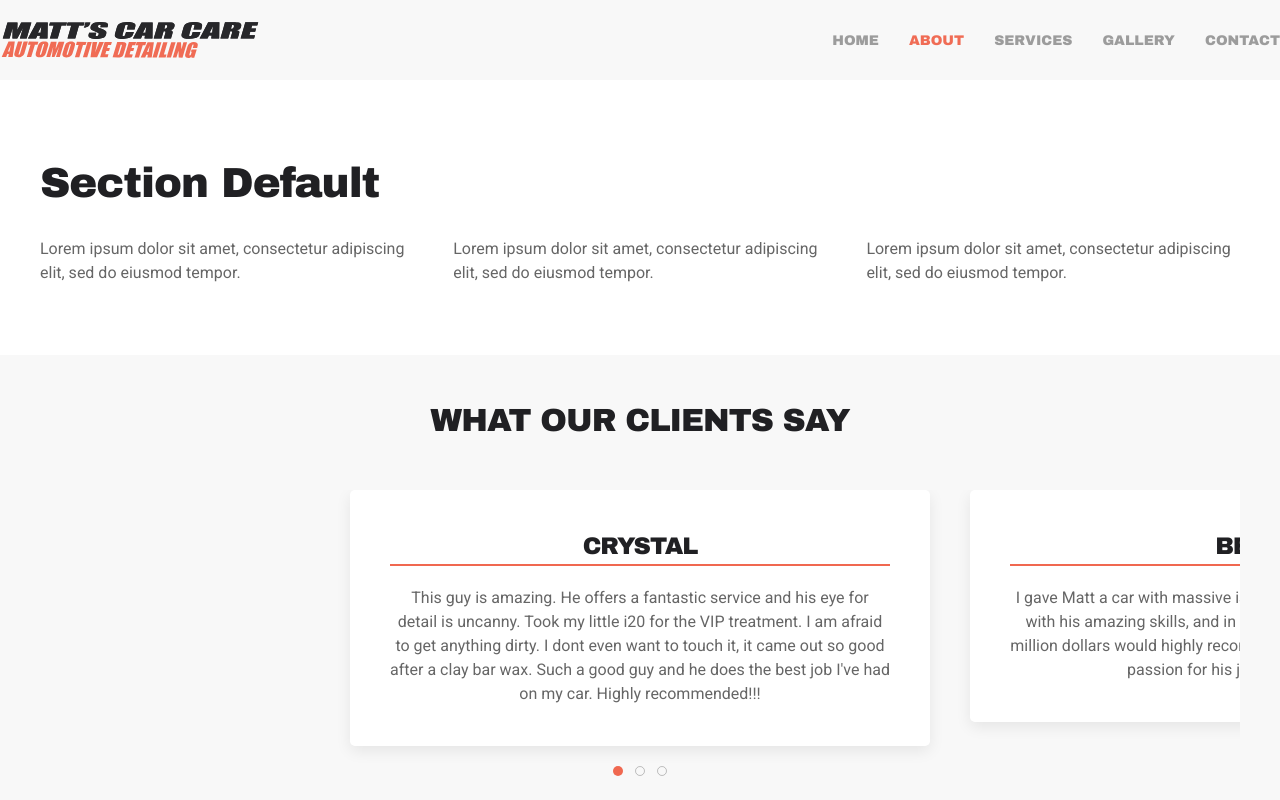
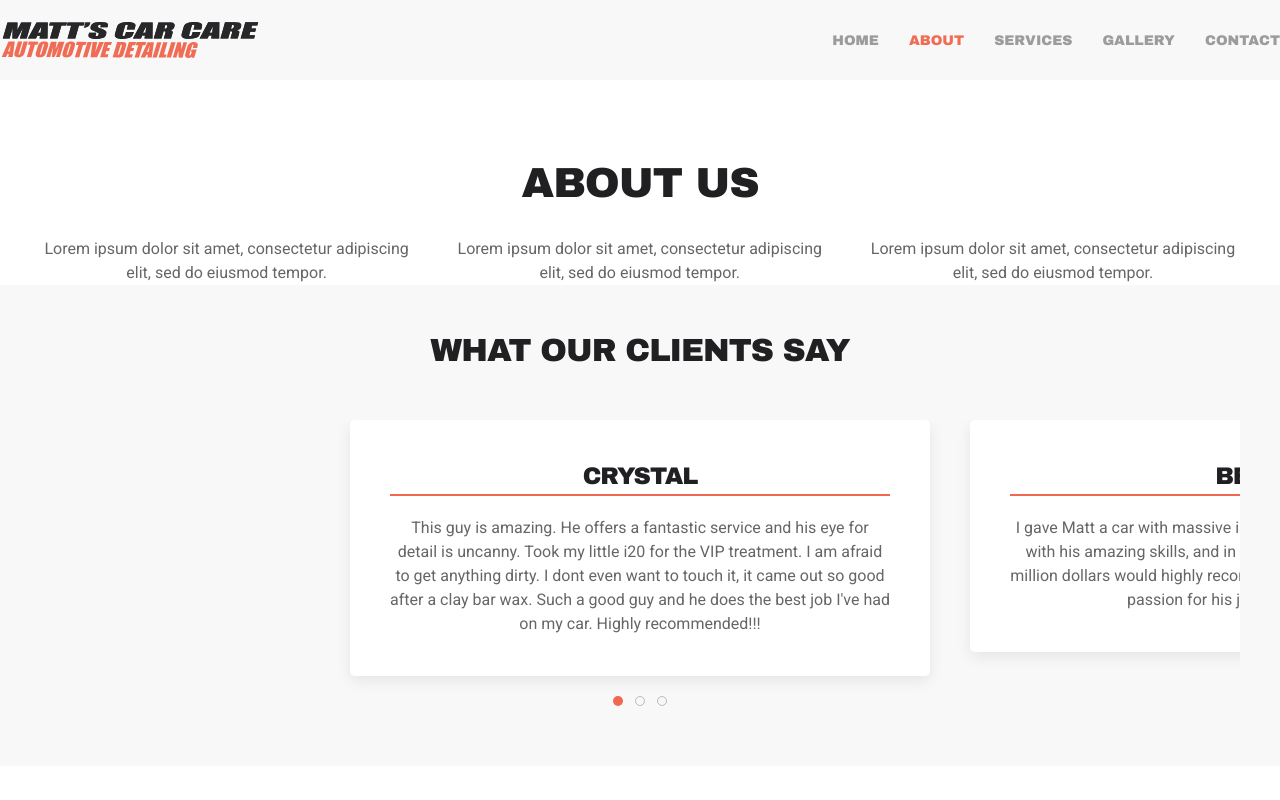
Before and after one commit to cofcoder/matts-car-care, a Nuxt app: page /about in a window 1280 px wide. Shown: the top 800 px of the page. Built offline with nearby package versions, Linux system fonts and the light colour scheme.

Commit message:
Changed classes and h1

```diff
--- a/pages/about.vue
+++ b/pages/about.vue
@@ -1,8 +1,8 @@
 <template>
-  <div>
-    <div class="uk-section uk-section-default">
-      <div class="uk-container">
-        <h1>Section Default</h1>
+  <div class="uk-section">
+    <div class="uk-container uk-flex-container">
+      <div class="uk-text-center">
+        <h1>ABOUT US</h1>
 
         <div class="uk-grid-match uk-child-width-1-3@m" uk-grid>
           <div>
```
